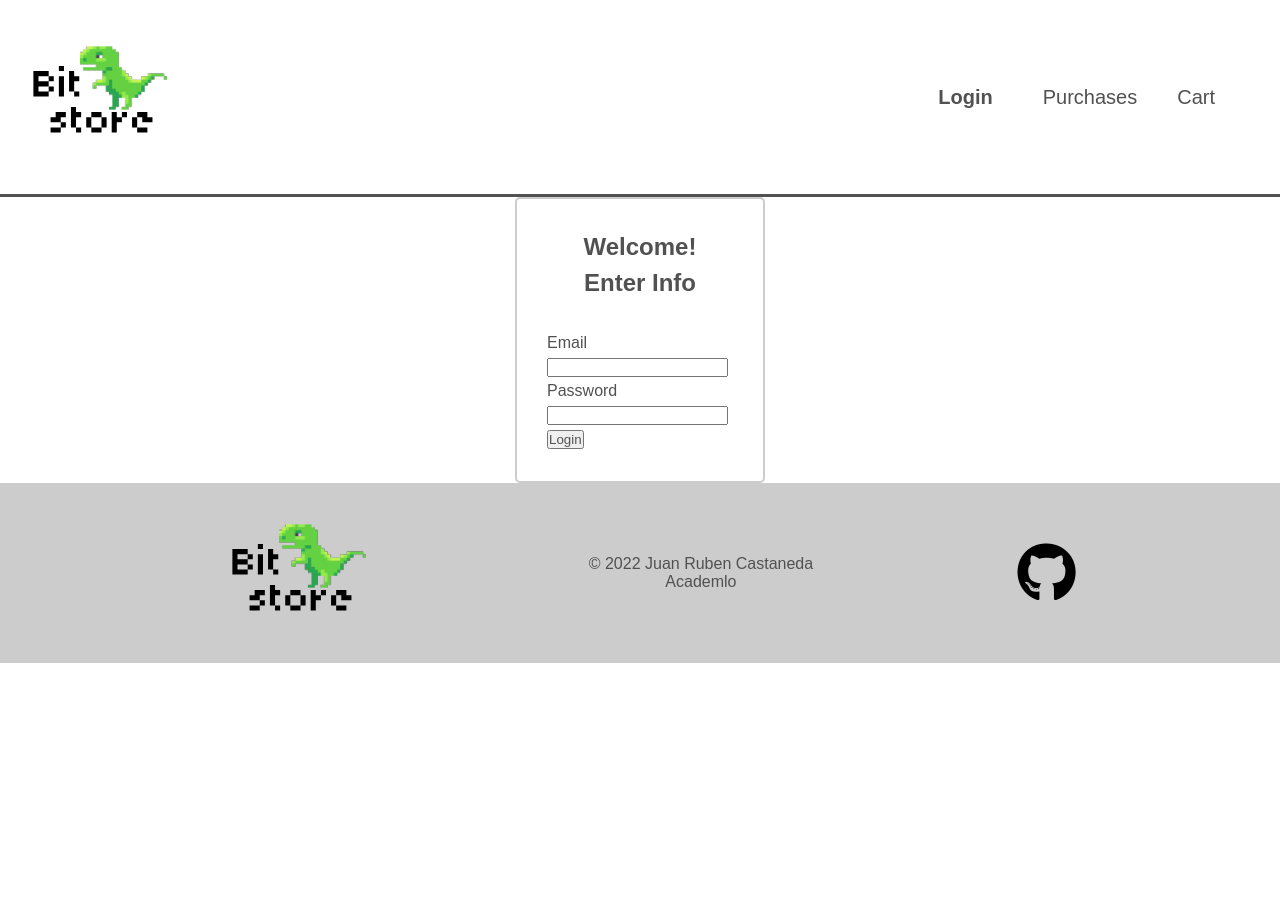
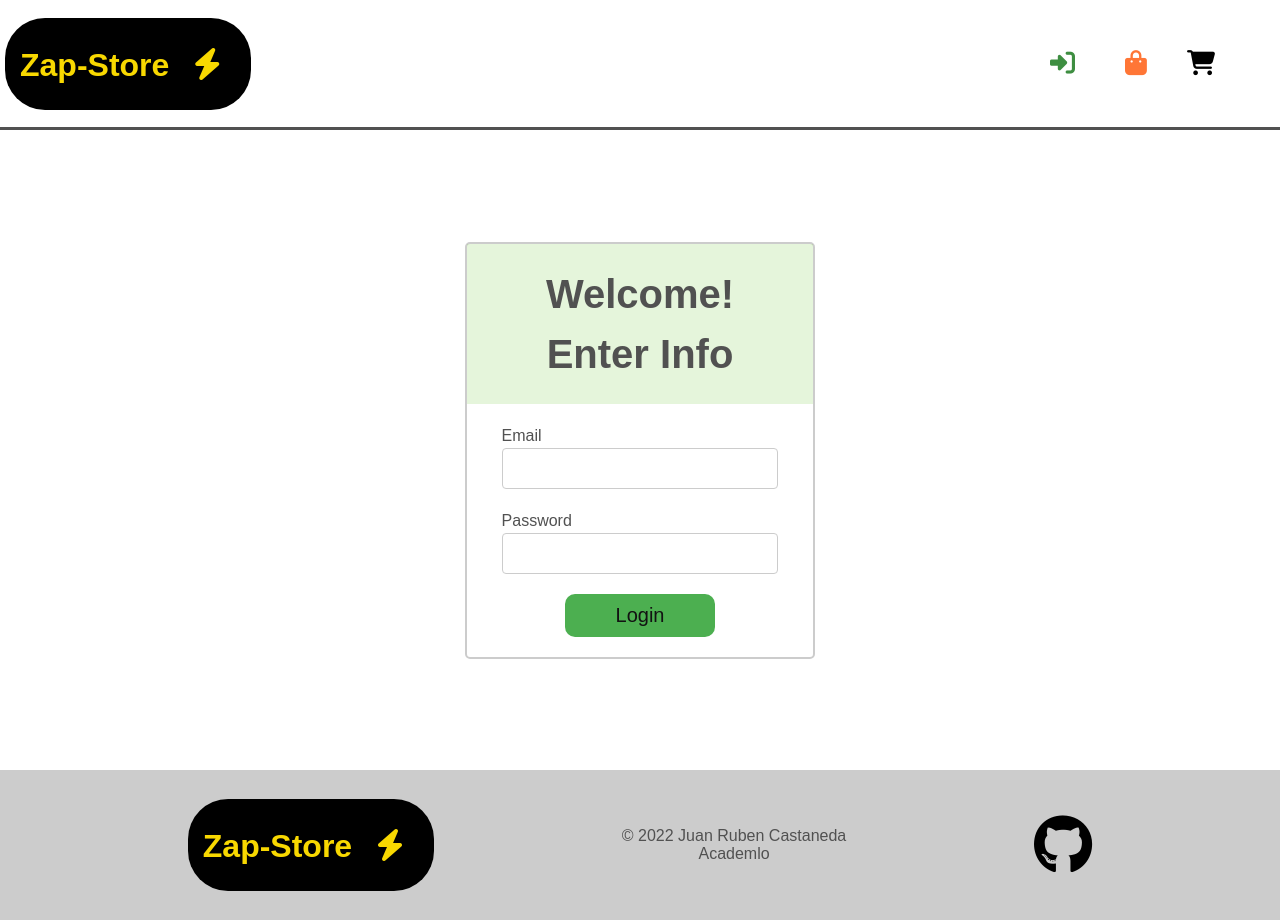
Before and after one commit to Juanrubenc/EStore, a React (Vite) app: page /#/login in a window 1280 px wide. Before the commit the page ends 800 px from the top, so only its background shows below. Built offline with nearby package versions, Linux system fonts and the light colour scheme; no server answers.

Commit message:
cambios css

```diff
--- a/src/components/ProdDetails/ProductDesc.jsx
+++ b/src/components/ProdDetails/ProductDesc.jsx
@@ -1,16 +1,36 @@
-import React from 'react'
+import React, { useState } from 'react'
 import SimilarProducts from './SimilarProducts'
 
-const ProductDesc = ({productInfo}) => {
+
+
+const ProductDesc = ({ productInfo }) => {
+
+    const [counter, setCounter] = useState(1)
+    const handlePlus = () => setCounter(counter + 1)
+    const handleMinus = () => {
+        if (counter - 1 >= 1) {
+            setCounter(counter - 1)
+        }
+    }
 
     return (
         <div>
-        <section>
-            <img className='details__img' src={productInfo?.productImgs[1]} alt="Product Image from details" />
-            <h2 className='product-desc-name'>{productInfo?.title}</h2>
-            <div><b>Price</b> {productInfo?.price}</div>
-            <p className='product-desc-info'>{productInfo?.description}</p>
-        </section>
+            <section className='product-detail'>
+                <img className='details__img' src={productInfo?.productImgs[1]} alt="Product Image from details" />
+                <div className='product-description'>
+                    <h2 className='product-desc-name'>{productInfo?.title}</h2>
+                    <p className='product-desc-info'>{productInfo?.description}</p>
+                    <div className='product-info__quantity-product'>
+                    <div className='quantity'>
+                        <button className='product-info__quantity-form-button' onClick={handleMinus}>-</button>
+                        <div className='product-info__quantity-form-counter'>{counter}</div>
+                        <button className='product-info__quantity-form-button' onClick={handlePlus}>+</button>
+                    </div>
+                        <div><span><b>Price </b></span><span> </span><span className='desc-price'>{productInfo?.price}</span></div>
+                    </div>
+                    <button className='product-info__btn-cart'>Add to cart </button>
+                </div>
+            </section>
         </div>
     )
 }
--- a/src/components/ProdDetails/SimilarProducts.jsx
+++ b/src/components/ProdDetails/SimilarProducts.jsx
@@ -18,7 +18,7 @@ const SimilarProducts = ({productInfo}) => {
   console.log(filterproducts)
 
   return (
-    <div>
+    <div className='similar-products'>
       {
         filterproducts?.map(product =>{
           if(product.title !== productInfo.title){
--- a/src/components/home/styles/cardHome.css
+++ b/src/components/home/styles/cardHome.css
@@ -65,3 +65,11 @@
   transform: scale(1.05);
   transition: filter 100ms ease, transform 200ms ease;
 }
+
+
+.fa-cart-plus{
+  background-color: #F8D800;
+  font-size: 20px;
+  padding: 10px;
+  border-radius: 50%;
+}
--- a/src/components/login/LoginForm.jsx
+++ b/src/components/login/LoginForm.jsx
@@ -1,5 +1,5 @@
 import axios from 'axios'
-import React, { useState } from 'react'
+import React from 'react'
 import { useForm } from 'react-hook-form'
 
 
--- a/src/components/login/LogoutForm.jsx
+++ b/src/components/login/LogoutForm.jsx
@@ -1,4 +1,4 @@
-import React, { useEffect, useState } from 'react'
+import React from 'react'
 
 
 
@@ -17,13 +17,13 @@ const LogoutForm = ({ isLogged, setIsLogged }) => {
     return (
         <article className='form-logout'>
             <i className="form-logout__icon fa-solid fa-user"></i>
-            <h2>Welcome Back</h2>
+            <h2>Welcome!</h2>
             <h2 className='form-logout__username'>
                 {`${user[0]} ${user[1]}`}
             </h2>
             <h2></h2>
             <i className="form-logout__check fa-solid fa-square-check"></i>
-            <button onClick={handleClick} className='form-logout__btn'>Logout</button>
+            <button onClick={handleClick} className='login__btn'>Logout</button>
         </article>
     )
 }
--- a/src/components/routes/Login.jsx
+++ b/src/components/routes/Login.jsx
@@ -1,7 +1,8 @@
 import React, { useEffect, useState } from 'react'
 import LogoutForm from '../login/LogoutForm'
 import LoginForm from '../login/LoginForm'
-import '../login/styles/login.css'
+
+
 
 
 const Login = () => {
--- /dev/null
+++ b/src/components/routes/styles/login.css
@@ -0,0 +1,62 @@
+.login{
+    display: flex;
+    background-color: white;
+    justify-content: center;
+    align-items: center;
+    height: 80vh;
+}
+
+.login__form{
+    width: 350px;
+    line-height: 1.5;
+    border: 2px solid #ccc;
+    height: max-content;
+    border-radius: 5px;
+    display: flex;
+    flex-direction: column;
+    justify-content: space-around;
+    align-items: center;
+    gap: 20px;
+}
+
+.login__tittle{
+    text-align: center;
+    padding: 20px;
+    width: 100%;
+    font-size: 40px;
+    background-color: rgba(93, 195, 34, 0.16);
+}
+
+.login__btn{
+    background-color: #4CAF50; /* Green */
+    border: none;
+    color: rgb(18, 18, 18);
+    padding: 10px 26px;
+    width: 150px;
+    border-radius: 10px;
+    text-align: center;
+    text-decoration: none;
+    font-size: 20px;
+    margin-bottom: 20px;
+}
+
+.login__btn:hover {background-color: #3e8e41}
+
+.login__btn:active {
+  background-color: #3e8e41;
+  box-shadow: 0 5px #666;
+  transform: translateY(4px);
+}
+.login__div{
+    width: 80%;
+}
+
+
+.login__input{
+    width: 100%;
+    padding: 12px 20px;
+    display: inline-block;
+    border: 1px solid #ccc;
+    border-radius: 4px;
+    box-sizing: border-box;
+}
--- a/src/components/shared/Footer.jsx
+++ b/src/components/shared/Footer.jsx
@@ -1,6 +1,6 @@
 import React from 'react'
 import "./Styles/footer.css"
-import T from '/Users/juanruben/Documents/react2.1/ecommerce/src/assets/T.svg'
+
 
 
 
@@ -8,7 +8,7 @@ import T from '/Users/juanruben/Documents/react2.1/ecommerce/src/assets/T.svg'
 const footer = () => {
   return (
     <div className='footer'>
-    <img src={T} className="logo-dinosaurio" alt="React logo" />
+                    <h1 className='page-tittle'>Zap-Store <i class="fa-solid fa-bolt"></i></h1>
     <div className='info'>
     <p>© 2022 Juan Ruben Castaneda</p>
     <p className='info'>Academlo</p>
--- a/src/components/shared/Header.jsx
+++ b/src/components/shared/Header.jsx
@@ -1,20 +1,20 @@
 import React from 'react'
 import { NavLink } from 'react-router-dom'
-import T from '/Users/juanruben/Documents/react2.1/ecommerce/src/assets/T.svg'
+
 
 const Headers = () => {
     return (
         <header className='header'>
-            <NavLink to='/'>
+            <NavLink  to='/'>
                 <a href="/" target="_blank">
-                    <img src={T} className="logo-dinosaurio" alt="React logo" />
+                    <h1 className='page-tittle'>Zap-Store <i class="fa-solid fa-bolt"></i></h1>
                 </a>
             </NavLink>
             <nav className="header__nav">
                 <ul className="header__list">
-                    <li className="header__item"><NavLink className={({ isActive }) => isActive ? 'active-link' : ''} to='/login'>Login</NavLink></li>
-                    <li className="header__item"><NavLink className={({ isActive }) => isActive ? 'active-link' : ''} to='/purchases'>Purchases</NavLink></li>
-                    <li className="header__item"><NavLink className={({ isActive }) => isActive ? 'active-link' : ''} to='/cart'>Cart</NavLink></li>
+                    <li className="header__item"><NavLink className={({ isActive }) => isActive ? 'active-link' : ''} to='/login'><i class="fa-solid fa-right-to-bracket"></i></NavLink></li>
+                    <li className="header__item"><NavLink className={({ isActive }) => isActive ? 'active-link' : ''} to='/purchases'><i class="fa-solid fa-bag-shopping"></i></NavLink></li>
+                    <li className="header__item"><NavLink className={({ isActive }) => isActive ? 'active-link' : ''} to='/cart'><i class="fa-solid fa-cart-shopping"></i></NavLink></li>
                 </ul>
             </nav>
         </header>
--- a/src/components/shared/Styles/footer.css
+++ b/src/components/shared/Styles/footer.css
@@ -4,6 +4,7 @@
     flex-wrap: nowrap;
     justify-content: space-evenly;
     align-items: center;
+    height: 150px;
 }
 
 
@@ -20,3 +21,8 @@
 .info{
     text-align: center;
 }
+
+
+.header{
+    height: 130px;
+}
--- a/src/index.css
+++ b/src/index.css
@@ -1,25 +1,196 @@
-/* Login */
 .login{
     display: flex;
     background-color: white;
     justify-content: center;
     align-items: center;
+    height: 80vh;
 }
 
 .login__form{
-    width: 250px;
+    width: 350px;
     line-height: 1.5;
     border: 2px solid #ccc;
-    padding: 30px;
+    height: max-content;
     border-radius: 5px;
+    display: flex;
+    flex-direction: column;
+    justify-content: space-around;
+    align-items: center;
+    gap: 20px;
 }
 
 .login__tittle{
     text-align: center;
-    margin-bottom: 30px;
+    padding: 20px;
+    width: 100%;
+    font-size: 40px;
+    background-color: rgba(93, 195, 34, 0.16);
 }
 
-.logo-dinosaurio{
-    width: 180px;
+.login__btn{
+    background-color: #4CAF50; /* Green */
+    border: none;
+    color: rgb(18, 18, 18);
+    padding: 10px 26px;
+    width: 150px;
+    border-radius: 10px;
+    text-align: center;
+    text-decoration: none;
+    font-size: 20px;
+    margin-bottom: 20px;
+}
+
+.login__btn:hover {background-color: #3e8e41}
+
+.login__btn:active {
+  background-color: #3e8e41;
+  box-shadow: 0 5px #666;
+  transform: translateY(4px);
+}
+.login__div{
+    width: 80%;
+}
+
+
+.login__input{
+    width: 100%;
+    padding: 12px 20px;
+    display: inline-block;
+    border: 1px solid #ccc;
+    border-radius: 4px;
+    box-sizing: border-box;
+}
+
+.form-logout{
+    width: 350px;
+    line-height: 1.5;
+    border: 2px solid #ccc;
+    border-radius: 15px;
+    display: flex;
+    flex-direction: column;
+    justify-content: space-around;
+    align-items: center;
+    gap: 20px;
+}
+
+.fa-square-check{
+    color: #4CAF50;
+    font-size: 30px;
+}
+
+.fa-user{
+    font-size: 50px;
+    margin: 30px;
+    color: #eef9e7;
+    padding: 20px;
+    background-color: black;
+    border-radius: 50%;
+}
+
+.product-detail{
+    height: 500px;
+    display: flex;
+    margin-top: 40px;
+
+}
+
+.details__img{
+    width: 50%;
+    height: 80%;
+    padding: 20px;
     object-fit: contain;
 }
+
+.product-description{
+    width: 50%;
+    object-fit: contain;
+    display: flex;
+    flex-direction: column;
+    justify-content: center;
+    line-height: 1.5;
+    gap: 30px;
+    padding: 10px;
+    max-width: 600px;
+}
+
+.product-info__quantity-product{
+    display: flex;
+    justify-content: space-between;
+    align-items: center;
+}
+
+.quantity{
+    display: flex;
+    width: 100px;
+    gap: 5px;
+}
+
+.product-info__quantity-form-counter{
+    border: solid;
+    text-align: center;
+    padding: 10px;
+    border-radius: 5px;
+}
+
+.product-info__quantity-form-button{
+    border: solid;
+    padding: 15px;
+}
+
+.product-info__btn-cart{
+    background-color: #4CAF50; /* Green */
+    border: none;
+    color: rgb(18, 18, 18);
+    padding: 10px 26px;
+    width: 150px;
+    border-radius: 10px;
+    text-align: center;
+    text-decoration: none;
+    font-size: 20px;
+    margin-bottom: 20px;
+}
+
+.desc-price::before{
+    content: " $";
+}
+
+
+
+.product-description{
+    font-size: 15px;
+}
+
+.header__list{
+    font-size: 25px;
+}
+
+.fa-right-to-bracket{
+    color: #3e8e41;
+}
+
+.fa-bag-shopping{
+    color: rgb(255, 118, 54);
+}
+
+.fa-cart-shopping{
+    color: rgb(0, 0, 0);
+}
+
+.page-tittle, .fa-bolt{
+    color: #F8D800;
+    background-color: black;
+    padding: 15px;
+    border-radius: 40px;
+    text-align: center;
+}
+
+
+.similar-products{
+    display: flex;
+    flex-wrap: wrap;
+    justify-content: space-evenly;
+    align-items: center;
+    gap: 20px;
+    margin-top: 20px;
+    height: 60vh;
+}
```
Also changed, not shown: src/assets/T.svg (deleted), src/components/login/styles/Login.css (deleted).
